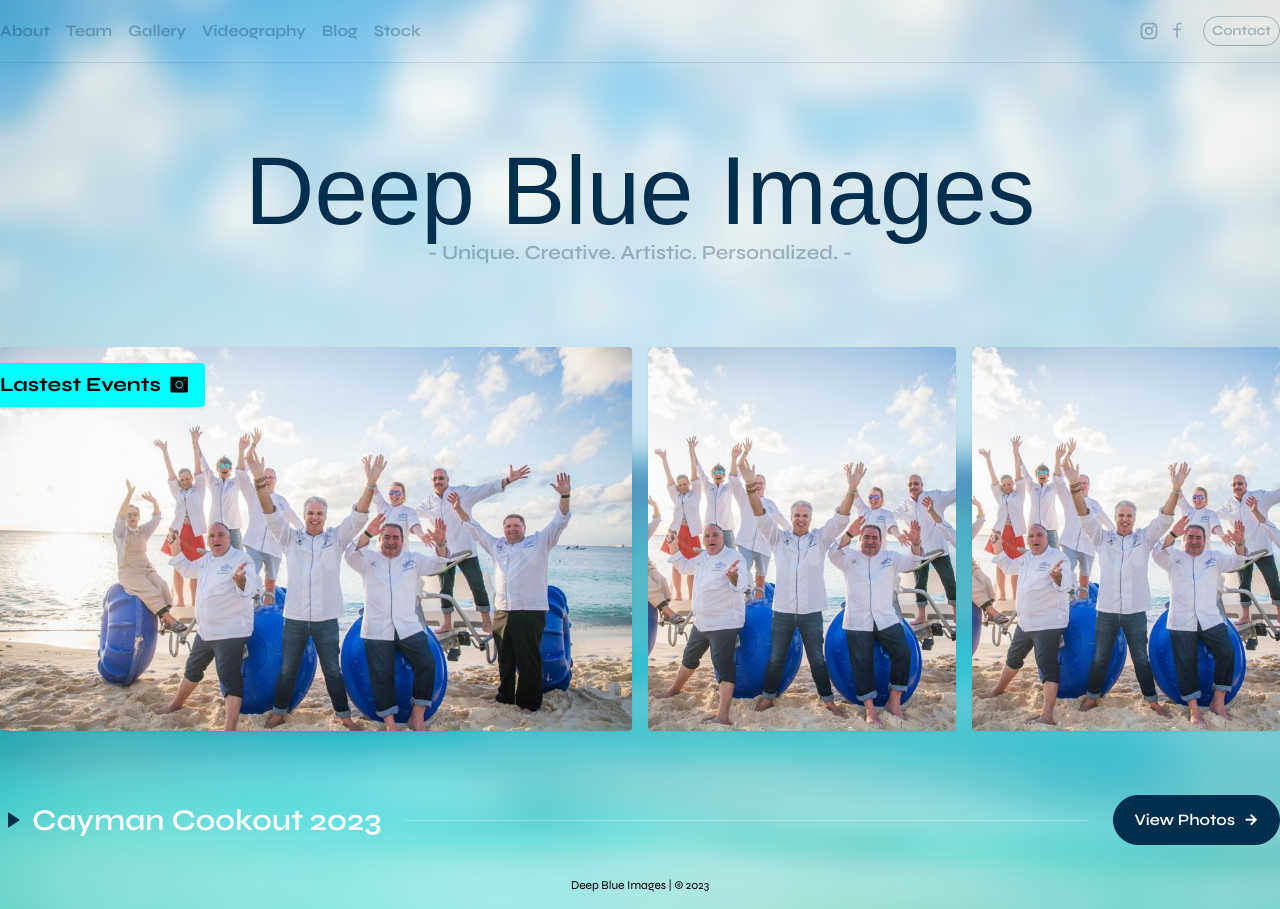
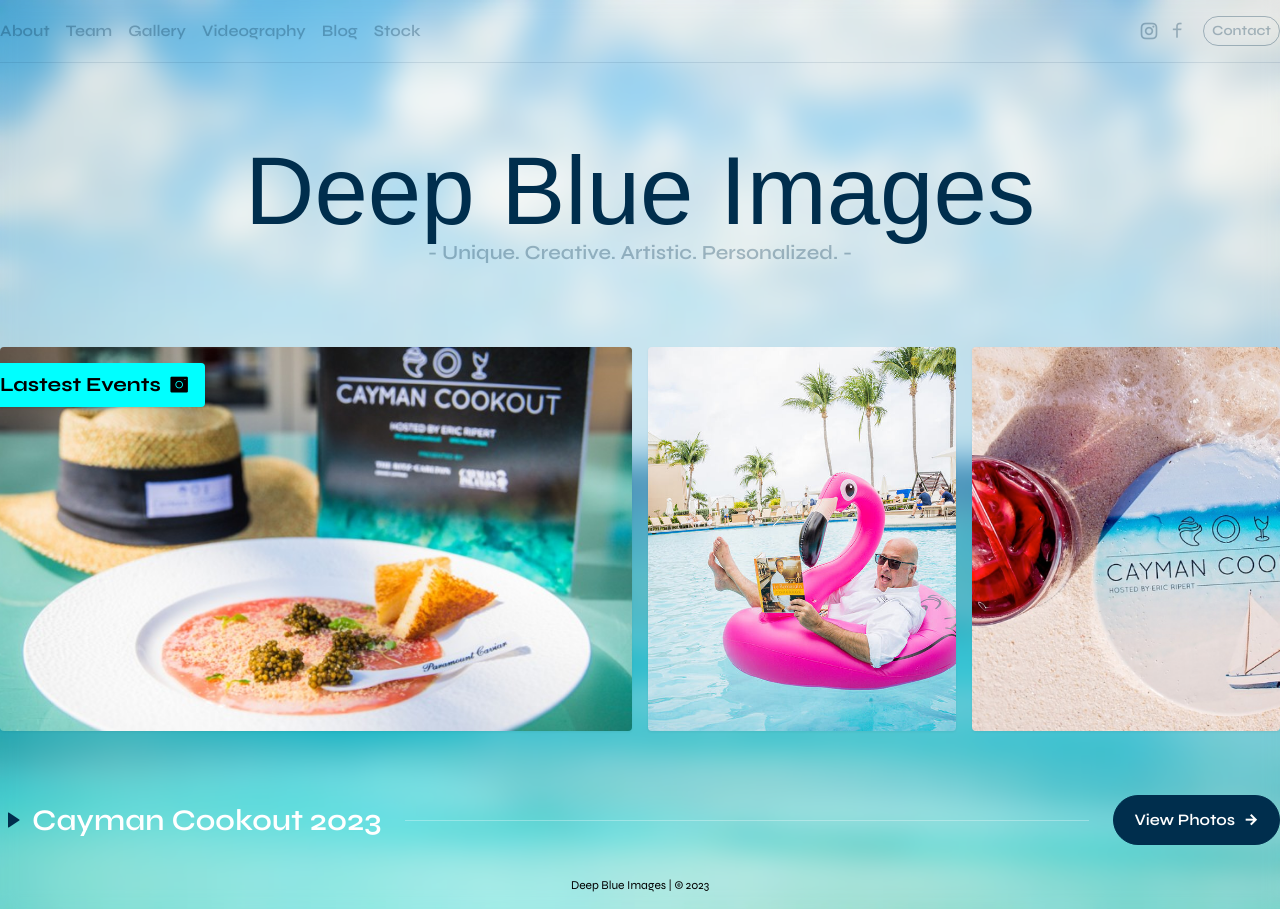
Before and after one commit to maxflorex/caymancookout23, a Next.js app: page / in a window 1280 px wide. Built offline with nearby package versions, Linux system fonts and the light colour scheme; a web font is replaced by a local one.

Commit message:
Deploy 3

```diff
--- a/components/Albums.tsx
+++ b/components/Albums.tsx
@@ -1,22 +1,30 @@
 import Image from 'next/image'
 import Link from 'next/link'
-import React from 'react'
+import React, { useEffect, useState } from 'react'
 import { testData } from '../pages/api/test'
 
 
 const Albums = () => {
+
+    // RANDOMIZE THUMBNAILS
+    const getSomeRandom = (arr: any, num: number) => {
+        const shufled = [...arr].sort(() => 0.5 - Math.random())
+        return shufled.slice(0, num)
+    }
+
+
     return (
-        <section className='grid grid-cols-2 gap-2 pt-8 pb-24'>
+        <section className='grid md:grid-cols-2 gap-2 pt-8 pb-24'>
             {testData.map((data: any, i: number) => {
                 return (
                     <div key={i}>
-                        <div className="group/down border border-white border-opacity-10 rounded hover:border-opacity-100 xl:p-4 p-2 duration-500 h-full relative">
+                        <div className="group/down border border-white border-opacity-10 rounded hover:border-opacity-100 xl:p-4 p-2 duration-500 h-full relative bg-transparent hover:bg-mx-100 hover:bg-opacity-5">
 
                             {/* TITLE */}
-                            <div className="flex flex-col xl:gap-2 items-baseline pt-4 pb-6">
+                            <div className="flex flex-col xl:gap-2 items-baseline py-4">
                                 <div className="flex items-center justify-between w-full">
                                     <div className="flex gap-2 items-center font-semibold">
-                                        <p className='text-xs py-1 px-2 bg-mx-100 rounded-full text-mx-400 bg-opacity-20'>Day {data.day}</p>
+                                        <p className='text-xs py-1 px-2 bg-mx-100 rounded-full text-mx-400 bg-opacity-20 group-hover/down:bg-mx-300 group-hover/down:bg-opacity-100'>Day {data.day}</p>
                                         <p className='text-xs'>{data.date}</p>
                                     </div>
                                     <div className="gap-2 items-center group-hover/down:flex hidden duration-150 hover:text-mx-300">
@@ -28,8 +36,9 @@
                             </div>
 
                             {/* IMAGES */}
-                            <div className="grid grid-cols-2 gap-2">
-                                {data.url.slice(0, 2).map((url: any, i: number) => {
+                            <div className="grid grid-cols-4 gap-2">
+                                {
+                                    getSomeRandom(data.url, 4).map((url: any, i: number) => {
                                         return (
                                             <div className="xl:h-40 h-20 w-full rounded-sm overflow-hidden relative mb-16" key={i}>
                                                 <Image alt={data.title} src={url} fill className='object-cover' sizes="(max-width: 768px) 100vw, (max-width: 1200px) 50vw, 33vw" />
--- a/components/AuthModal.tsx
+++ b/components/AuthModal.tsx
@@ -34,7 +34,7 @@
 
 	return (
 		<>
-			<div className="absolute top-0 letf-0 w-screen z-10 overflow-hidden">
+			<div className="absolute top-0 letf-0 w-screen z-10 overflow-hidden backdrop-blur-md">
 				<div className="flex justify-center items-center min-h-screen w-full relative">
 
 					{/* LOGO */}
--- a/components/ImageModal.tsx
+++ b/components/ImageModal.tsx
@@ -33,7 +33,7 @@
 
                 {/* LARGE IMAGE */}
                 <div className="h-[70vh] w-[80vw] overflow-hidden relative">
-                    <Image alt='Expanded Image' src={images[currentIndex]} fill className='object-contain' sizes="(max-width: 768px) 100vw, (max-width: 1200px) 50vw, 33vw" />
+                    <Image alt='Expanded Image' src={images[currentIndex]} fill className='object-contain' sizes="(max-width: 2000px) 100vw, (max-width: 2000px) 50vw, 33vw" />
                 </div>
 
                 {/* CLOSE */}
@@ -58,7 +58,7 @@
                 </div>
 
                 {/* ARROWS - MOBILE */}
-                <div className="absolute bottom-8 flex items-center justify-center w-full md:hidden">
+                <div className="absolute bottom-8 right-8 flex items-center justify-end w-full md:hidden">
 
                     {/* LEFT - PREV */}
                     <div className="flex" onClick={prev}>
@@ -77,6 +77,17 @@
                     </div>
                 </div>
 
+                {/* DOWNLOAD */}
+
+                <div className="fixed md:bottom-4 bottom-8 md:left-0 left-8 w-full h-full">
+                    <div className="flex items-end md:justify-center justify-start w-full h-full">
+                        <a href={images[currentIndex]} download='Cayman-cookout-23' className='px-4 py-2 text-sm active:scale-95 rounded-md bg-mx-100 hover:bg-mx-300 duration-200 flex items-center gap-2'>
+                            <i className="ri-download-line"></i>
+                            Download
+                        </a>
+                    </div>
+                </div>
+
             </div>
         </div>
     )
--- a/components/LatestEvent.tsx
+++ b/components/LatestEvent.tsx
@@ -26,10 +26,10 @@
                 {/* IMAGES */}
                 <div className="col-span-2 object-cover relative rounded overflow-hidden drop-shadow-sm">
                     <Image
-                        src='/images/samplecc23.jpg'
+                        src='/images/cc7.jpg'
                         alt='Latest Event'
                         fill
-                        className='object-cover'
+                        className='object-cover object-center'
                         priority
                         sizes="(max-width: 768px) 100vw, (max-width: 1200px) 50vw, 33vw"
                         placeholder='blur'
@@ -39,7 +39,7 @@
                 </div>
                 <div className="object-cover relative rounded overflow-hidden drop-shadow-sm">
                     <Image
-                        src='/images/samplecc23.jpg'
+                        src='/images/cc13.jpg'
                         alt='Latest Event'
                         fill
                         className='object-cover'
@@ -51,7 +51,7 @@
                 </div>
                 <div className="object-cover relative rounded overflow-hidden drop-shadow-sm">
                     <Image
-                        src='/images/samplecc23.jpg'
+                        src='/images/cc17.png'
                         alt='Latest Event'
                         fill
                         className='object-cover'
--- a/pages/api/test.ts
+++ b/pages/api/test.ts
@@ -19,7 +19,7 @@
             '/images/cc15.jpeg',
             '/images/cc16.jpg',
         ],
-        slug: 'stingray-city',
+        slug: 'welcome-reception',
         date: 'Jan 12th',
         day: 1
     },
@@ -43,7 +43,7 @@
             '/images/cc15.jpeg',
             '/images/cc16.jpg',
         ],
-        slug: 'seven-mile',
+        slug: 'sommertier-standoff',
         date: 'Jan 12th',
         day: 1
     },
@@ -67,7 +67,7 @@
             '/images/cc15.jpeg',
             '/images/cc16.jpg',
         ],
-        slug: 'george-town',
+        slug: 'a-taste-of-little-spain',
         date: 'Jan 13th',
         day: 2
     },
@@ -91,7 +91,7 @@
             '/images/cc15.jpeg',
             '/images/cc16.jpg',
         ],
-        slug: 'rum-point',
+        slug: 'cocktails-with-chefs-kristen-and-adrienne',
         date: 'Jan 13th',
         day: 2
     },
@@ -115,7 +115,7 @@
             '/images/cc15.jpeg',
             '/images/cc16.jpg',
         ],
-        slug: 'east-end',
+        slug: 'barefoot-bbq',
         date: 'Jan 13th',
         day: 2
     },
@@ -163,7 +163,7 @@
             '/images/cc15.jpeg',
             '/images/cc16.jpg',
         ],
-        slug: 'seven-mile',
+        slug: 'a-conversation-with-eric-ripert',
         date: 'Jan 14th',
         day: 3
     },
@@ -187,7 +187,7 @@
             '/images/cc15.jpeg',
             '/images/cc16.jpg',
         ],
-        slug: 'george-town',
+        slug: 'cocktail-reception-and-dinner-at-blue',
         date: 'Jan 14th',
         day: 3
     },
@@ -211,7 +211,7 @@
             '/images/cc15.jpeg',
             '/images/cc16.jpg',
         ],
-        slug: 'rum-point',
+        slug: 'effervescense-party',
         date: 'Jan 14th',
         day: 3
     },
@@ -235,7 +235,7 @@
             '/images/cc15.jpeg',
             '/images/cc16.jpg',
         ],
-        slug: 'east-end',
+        slug: 'rum-and-robusto',
         date: 'Jan 15th',
         day: 4
     },
@@ -259,7 +259,7 @@
             '/images/cc15.jpeg',
             '/images/cc16.jpg',
         ],
-        slug: 'east-end',
+        slug: 'cocktail-reception-and-dinner-at-agua',
         date: 'Jan 15th',
         day: 4
     },
--- a/pages/galleries/[id]/index.tsx
+++ b/pages/galleries/[id]/index.tsx
@@ -5,12 +5,15 @@
 import React, { useState } from 'react'
 import { testData } from '../../api/test'
 import ImageModal from '../../../components/ImageModal'
+import NotAuthorized from '../../../components/NotAuthorized'
+import { useSelector } from 'react-redux'
 
 const Gallery = () => {
     const [expand, setExpand] = useState(false)
     const router = useRouter()
     const { id } = router.query
     const [currentIndex, setCurrentIndex] = useState(0)
+    const Authorization: unknown = useSelector((state: any) => state.authorization.value)
 
     const gallery = testData.find(item => {
         if (item.slug === id) {
@@ -53,6 +56,10 @@
         setCurrentIndex(i)
         // DISABLE SCROLLING
         document.body.style.overflow = "hidden";
+    }
+
+    if (!Authorization) {
+        return <NotAuthorized />
     }
 
 
--- a/pages/galleries/index.tsx
+++ b/pages/galleries/index.tsx
@@ -15,7 +15,6 @@
 	if (!Authorization) {
 		return <NotAuthorized />
 	}
-
 
 	return (
 		<>
```
Also changed, not shown: public/images/cc17.png (added). Lines whose indentation alone changed are shown as unchanged.
